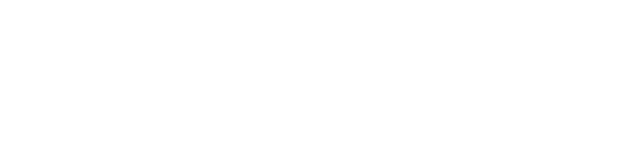
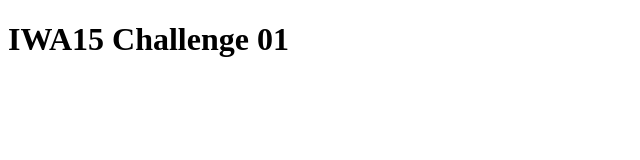
Before and after one commit to nsishuba/NALSIS061_FTO2301_GroupA_NaliSishuba_IWA15, a plain HTML site: page index.html in a window 1280 px wide. Shown: the whole page, without its empty margins (0-640 px from the left). Drawn offline with Linux system fonts and the light colour scheme.

Commit message:
Added heading.

```diff
--- a/index.html
+++ b/index.html
@@ -4,9 +4,9 @@
     <meta charset="UTF-8">
     <meta http-equiv="X-UA-Compatible" content="IE=edge">
     <meta name="viewport" content="width=device-width, initial-scale=1.0">
-    <title>Document</title>
+    <title>IWA15</title>
     <script src="./scripts.js" differ></script>
 <body>
-
+    <h1>IWA15 Challenge 01</h1>
 </body>
 </html>
```
